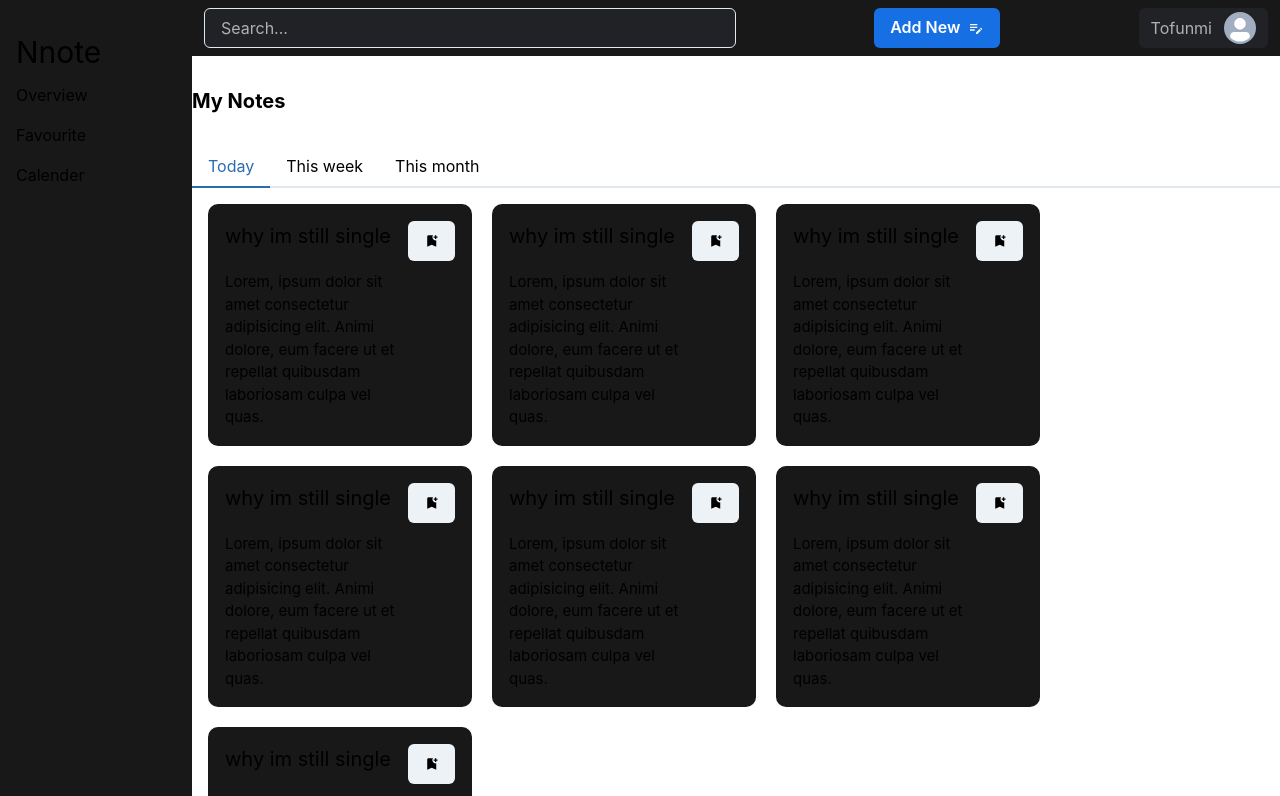
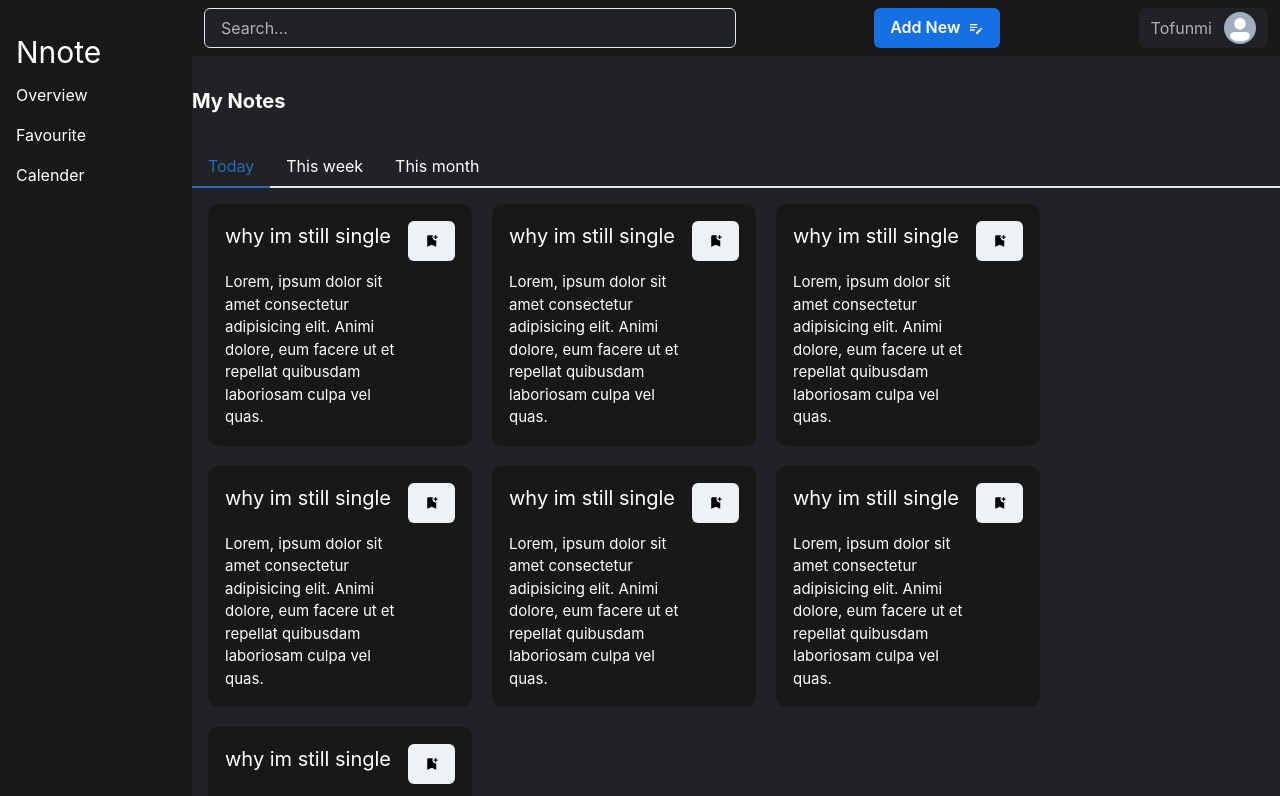
Before and after one commit to devtofunmi/Nnote, a React (Vite) app: page /dashboard in a window 1280 px wide. Shown: the top 796 px of the page. Built offline with nearby package versions, Linux system fonts and the light colour scheme.

Commit message:
add color and backgound color

```diff
--- a/src/layout/DashboardLayout.jsx
+++ b/src/layout/DashboardLayout.jsx
@@ -5,13 +5,13 @@ import Topbar from "../components/Topbar";
 
 const DashboardLayout = ({ children }) => {
   return (
-    <Flex>
+    <Flex color={"white"}>
       <Box w={"15%"}>
         <SideBar />
       </Box>
       <Box w={"85%"}>
         <Topbar />
-        <Flex>{children}</Flex>
+        <Flex bg={"#202225"}>{children}</Flex>
       </Box>
     </Flex>
   );
```
